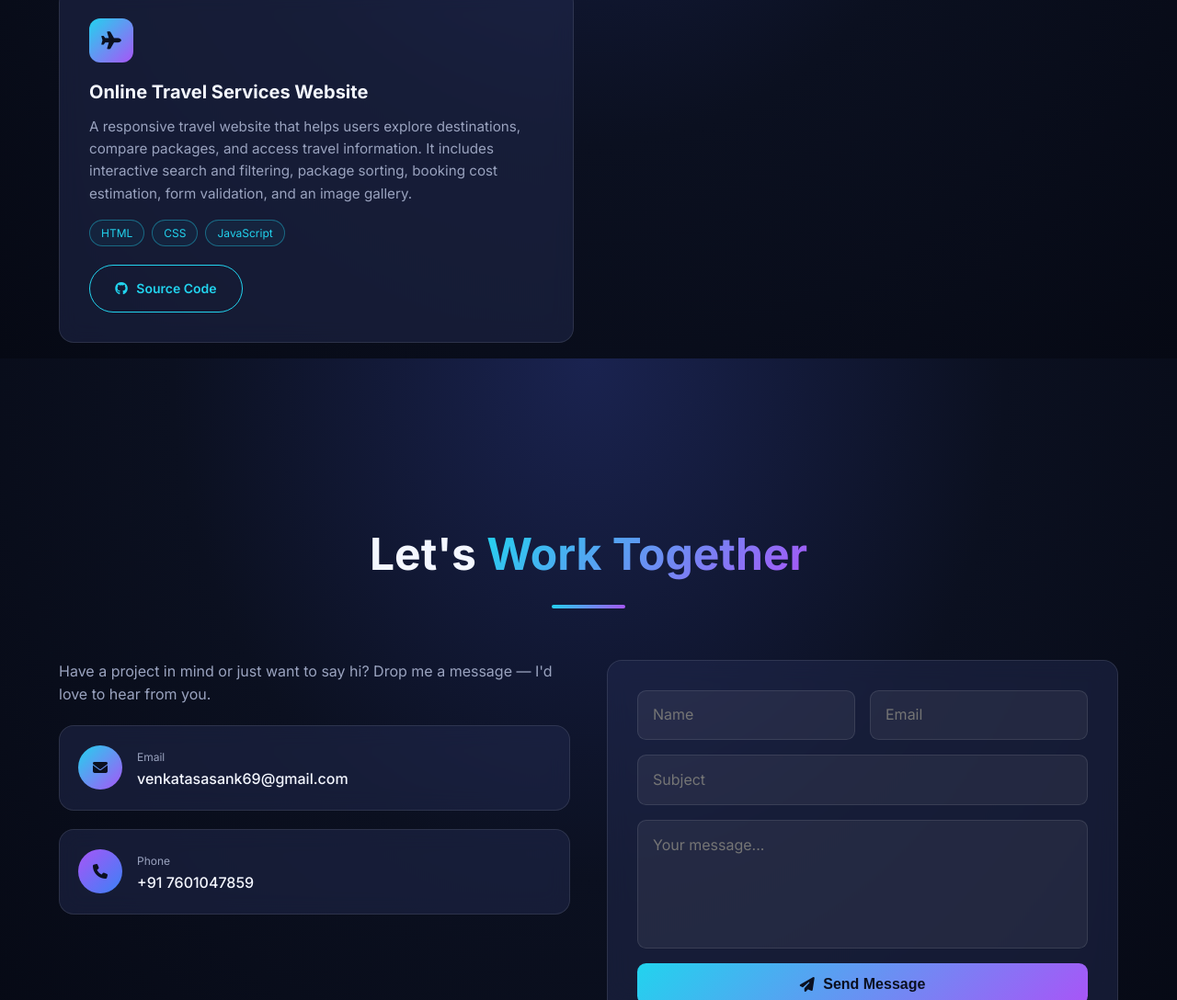
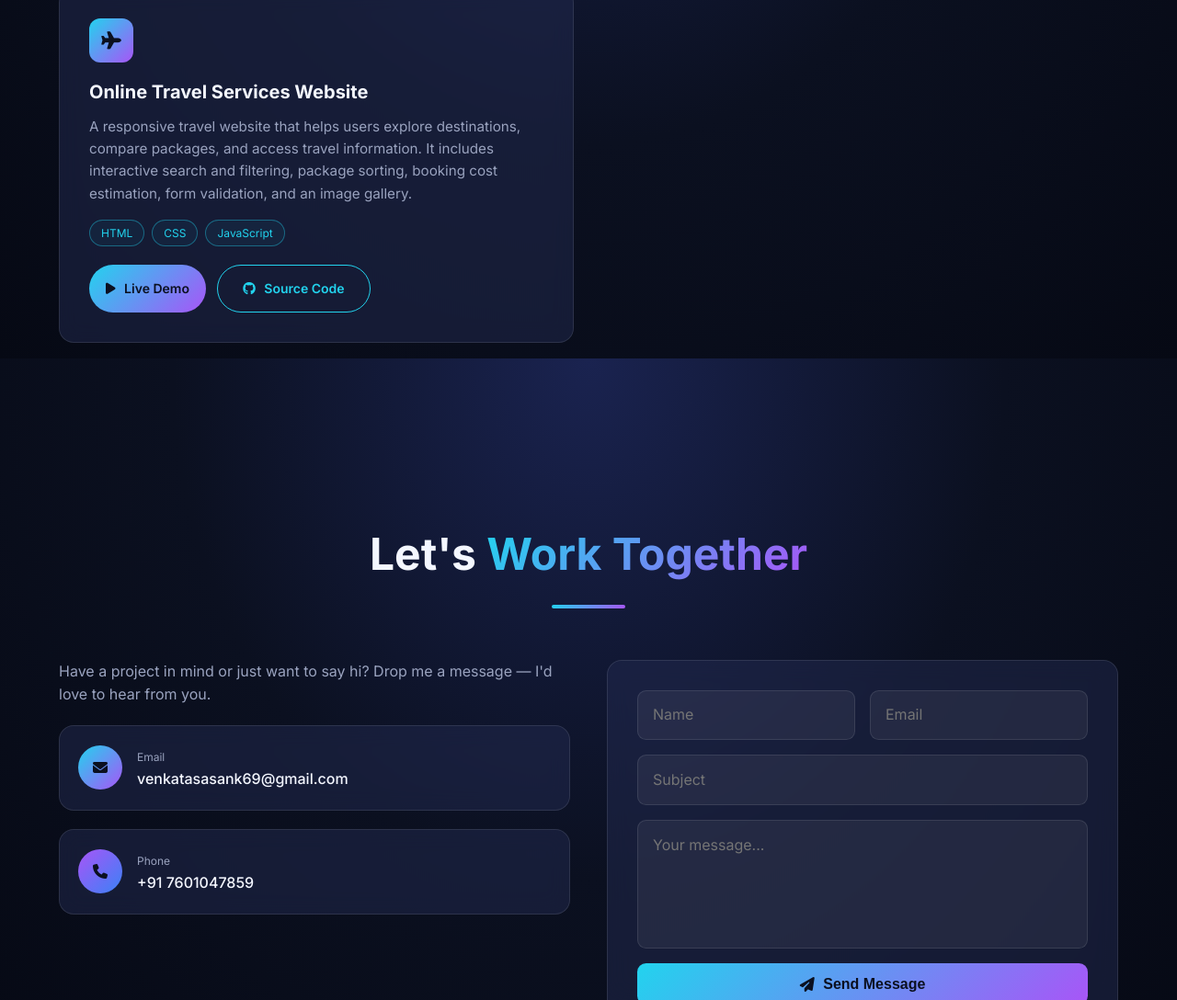
Before and after one commit to MandaSasank/updated-sasank-portfolio, a plain HTML site: page index.html in a window 1280 px wide. Shown: the part 2810-3898 px from the top of the page at 92% size. Drawn offline with nearby package versions, Linux system fonts and the light colour scheme.

Commit message:
Add live demo and update source code link
Updated project buttons to include a live demo link and modified the source code link.

```diff
--- a/index.html
+++ b/index.html
@@ -207,11 +207,25 @@
           <span>JavaScript</span>
         </div>
 
-        <div class="project-buttons">
-          <a href="https://github.com/MandaSasank" target="_blank" rel="noopener" class="btn-secondary small-btn">
-            <i class="fa-brands fa-github"></i> Source Code
-          </a>
-        </div>
+
+<div class="project-buttons">
+
+  <a href="https://mandasasank.github.io/travel-services-web/"
+     target="_blank"
+     rel="noopener noreferrer"
+     class="btn-primary small-btn">
+    <i class="fa-solid fa-play"></i> Live Demo
+  </a>
+
+  <a href="https://github.com/MandaSasank/travel-services-web"
+     target="_blank"
+     rel="noopener noreferrer"
+     class="btn-secondary small-btn">
+    <i class="fa-brands fa-github"></i> Source Code
+  </a>
+
+</div>
+
       </div>
 
     </div>
```
